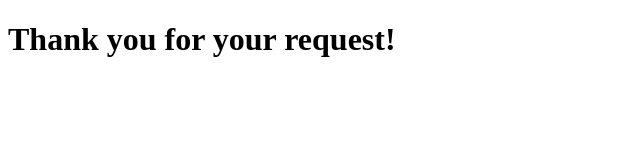
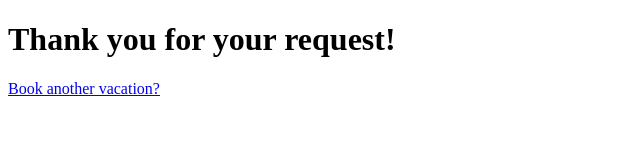
Before and after one commit to plageous/midterm-wn26, a website: page views/thankyou.html in a window 1280 px wide. Shown: the whole page, without its empty margins (0-640 px from the left). Drawn offline with Linux system fonts and the light colour scheme.

Commit message:
Final touches. (2)

```diff
--- a/views/thankyou.html
+++ b/views/thankyou.html
@@ -8,5 +8,6 @@
 </head>
 <body>
     <h1>Thank you for your request!</h1>
+    <a href="/">Book another vacation?</a>
 </body>
 </html>
```
